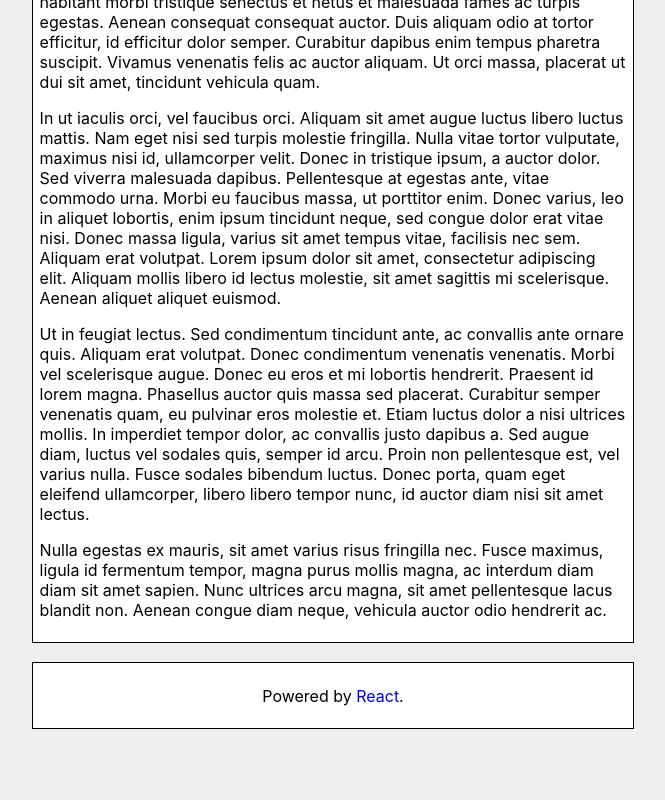
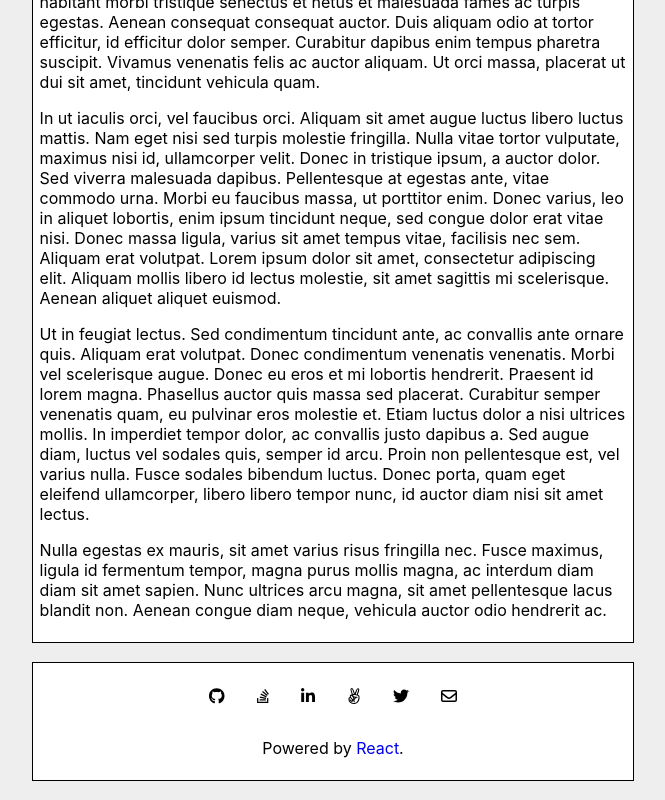
Before and after one commit to Alan052918/mysite-web, a React (Create React App) app: page / in a window 1280 px wide. Shown: the part 439-1239 px from the top of the page, without its empty margins (307-972 px from the left). Before the commit the page ends 1187 px from the top, so only its background shows below. Built offline with nearby package versions, Linux system fonts and the light colour scheme.

Commit message:
Fix footer styling

```diff
--- a/src/components/Footer.tsx
+++ b/src/components/Footer.tsx
@@ -17,8 +17,7 @@ const ContactIcons = () => (
 const Footer = () => {
   return (
     <footer className="footer main-component">
-      {/* <ContactIcons /> */}
-      <div className="footer-react">
+      <ContactIcons />
       <p>
         Powered by{" "}
         <a href="https://reactjs.org" target="_blank" rel="noreferrer">
@@ -26,7 +25,6 @@ const Footer = () => {
         </a>
         .
       </p>
-      </div>
     </footer>
   );
 };
--- a/src/components/Header.tsx
+++ b/src/components/Header.tsx
@@ -1,4 +1,3 @@
-import React from "react";
 import { Link } from "react-router-dom";
 
 import routes from "../data/routes";
--- a/src/styles/components/_header.scss
+++ b/src/styles/components/_header.scss
@@ -24,9 +24,10 @@ header {
 
         ul {
             list-style: none;
+
+            display: block;
             margin: 0;
             padding: 0;
-            display: block;
 
             li {
                 display: inline-block;
--- a/src/styles/components/_icons.scss
+++ b/src/styles/components/_icons.scss
@@ -2,23 +2,21 @@
     border-bottom: none;
     position: relative;
 
-    // display: flex;
-    // align-items: center;
-    // justify-content: space-between;
+    display: flex;
+    align-items: center;
+    justify-content: center;
 
-    width: 100%;
-    height: 3.5em;
-    line-height: 3.5em;
-    padding: 1.5em;
+    margin: 0;
+    padding: 0;
 
-    ul {
-        list-style: none;
-        margin: 0;
-        display: block;
+    list-style: none;
 
-        li {
-            display: inline-block;
-            padding: 1em;
-        }
+    a {
+        color: inherit;
+    }
+
+    li {
+        display: inline-block;
+        padding: 1em;
     }
 }
```
Lines whose indentation alone changed are shown as unchanged.
